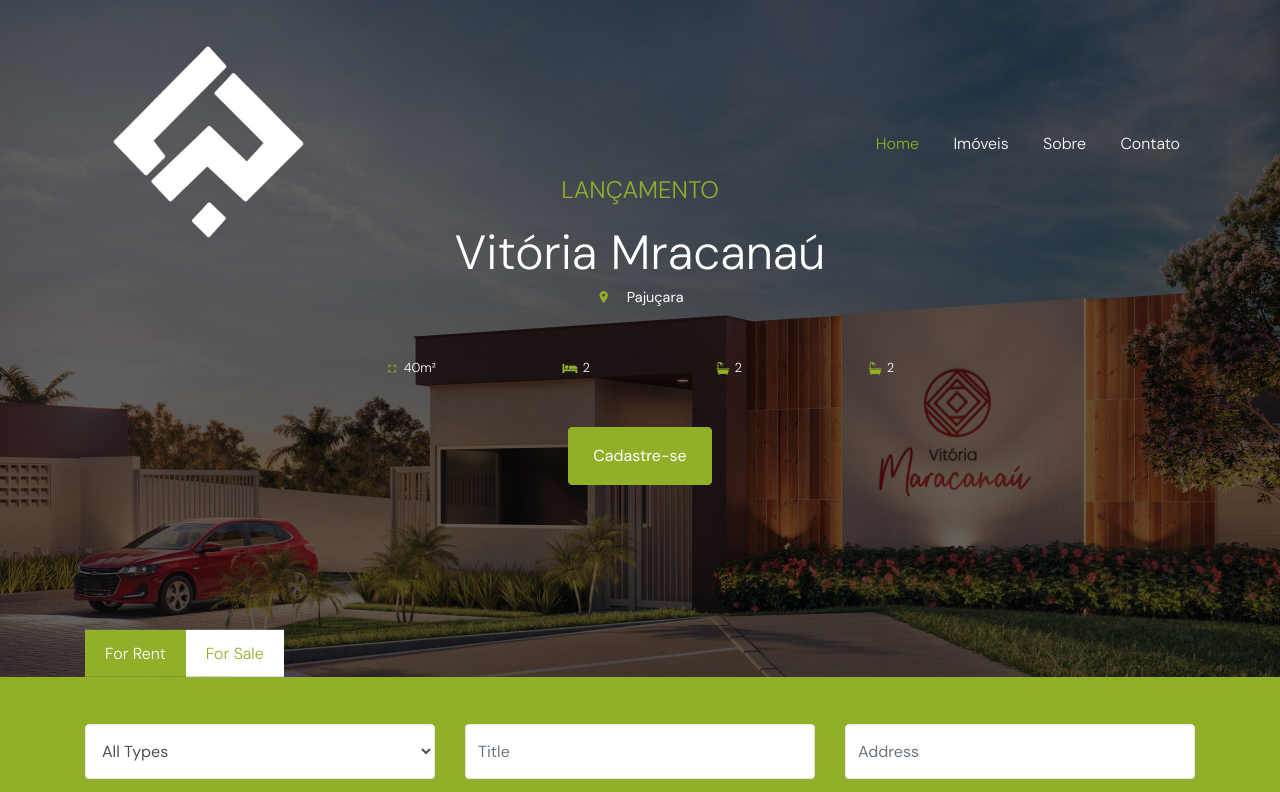
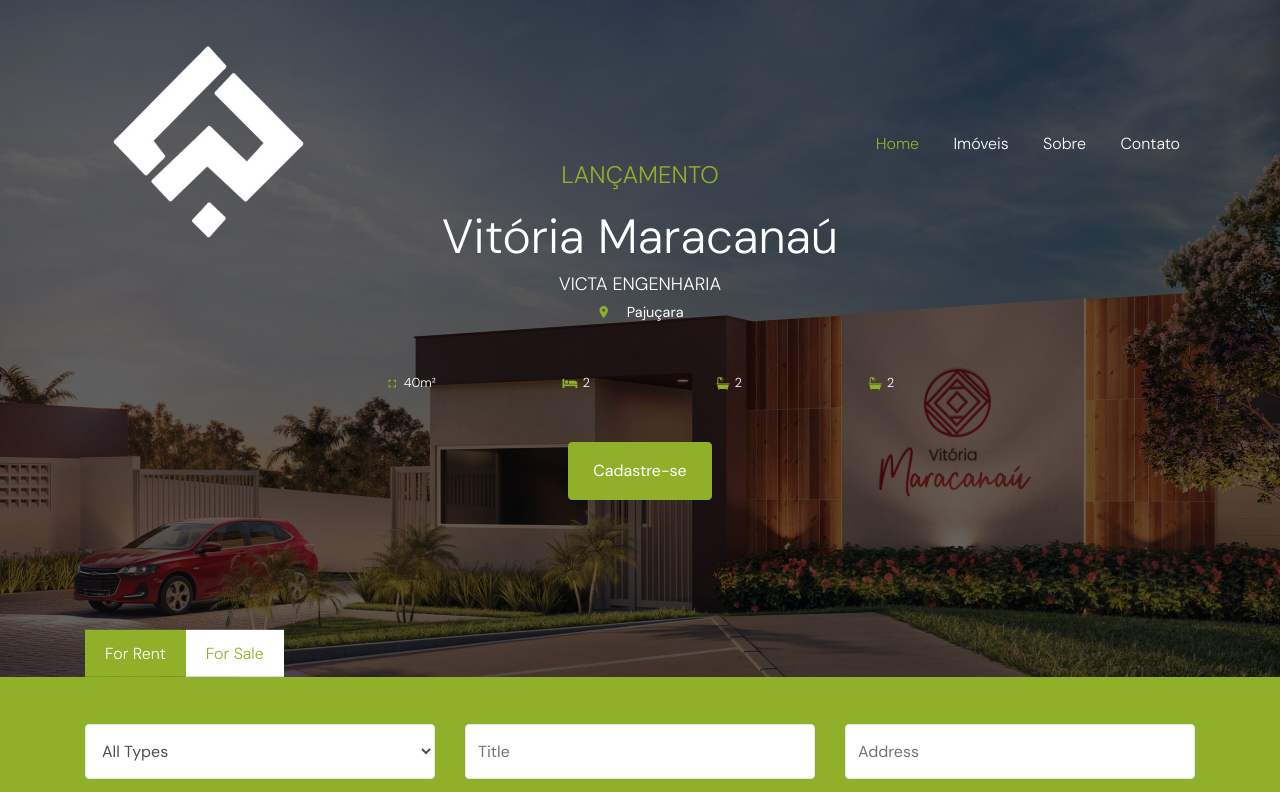
Before and after one commit to Pau1eira/portal, a plain HTML site: page index.html in a window 1280 px wide. Shown: the top 792 px of the page. Drawn offline with Linux system fonts and the light colour scheme; files whose address does not match are found by name.

Commit message:
atualizaçao

```diff
--- a/index.html
+++ b/index.html
@@ -86,8 +86,9 @@
             >
               <div class="col-md-7">
                 <span class="h4 text-primary mb-4 d-block">LANÇAMENTO</span>
-                <h1 class="mb-2">Vitória Mracanaú</h1>
+                <h1 class="mb-2">Vitória Maracanaú</h1>
                 <p class="text-center mb-5">
+                  VICTA ENGENHARIA
                   <span
                     class="small address d-flex align-items-center justify-content-center"
                   >
```
